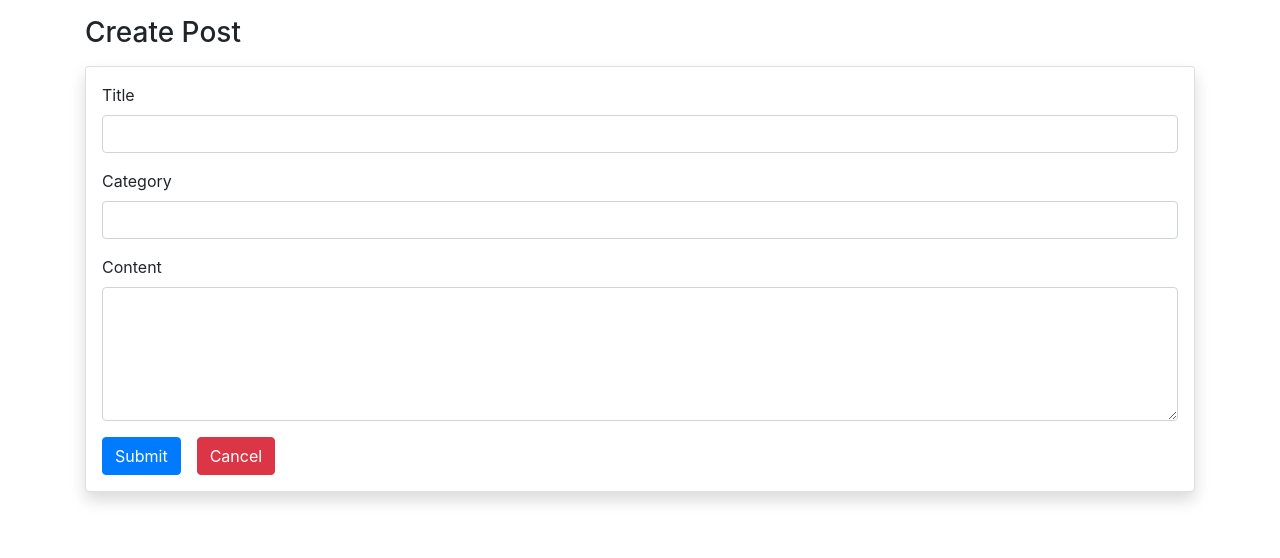
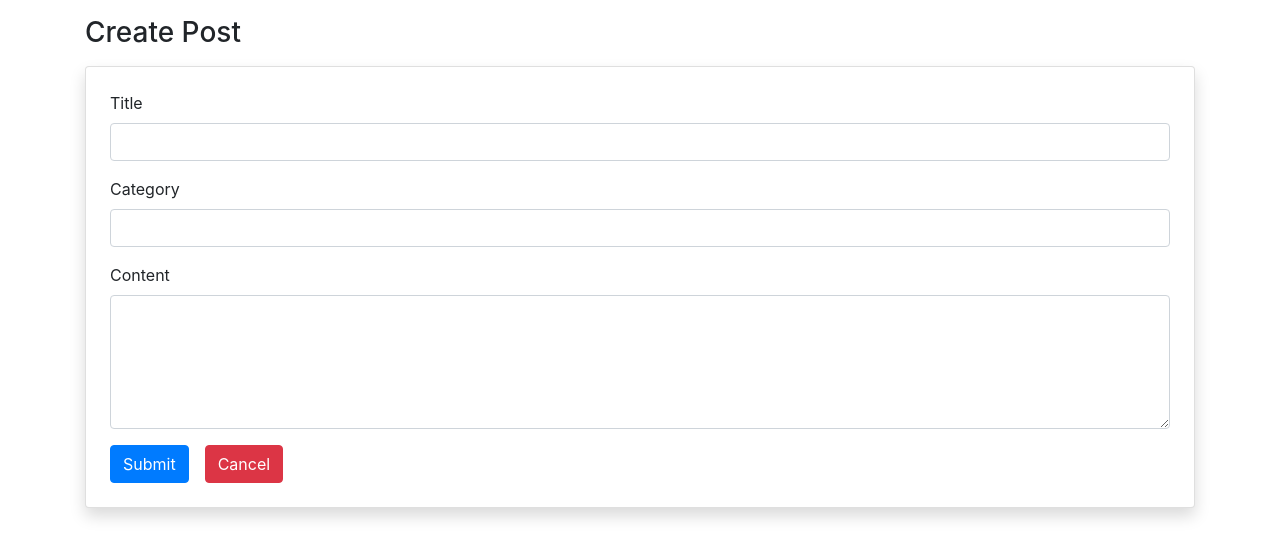
Before and after one commit to kowalus23/blog-posts, a React (Create React App) app: page /posts/new in a window 1280 px wide. Shown: the top 558 px of the page. Built offline with nearby package versions, Linux system fonts and the light colour scheme.

Commit message:
small - last update

```diff
--- a/src/js/components/PostNew.js
+++ b/src/js/components/PostNew.js
@@ -19,15 +19,13 @@ class PostNew extends React.Component {
     return (
       <div className="form-group">
         <label>{label}</label>
-        {
-          label !== 'Content'
-            ? <input className={className}  {...input} autoComplete={'off'}/>
-            : <textarea {...input} className={className} rows="5"/>
+        {label !== 'Content'
+          ? <input className={className} {...input} autoComplete={'off'}/>
+          : <textarea {...input} className={className} rows="5"/>
         }
-        {
-          touched && error
-            ? <small className="text-danger">{error}</small>
-            : null
+        {touched && error
+          ? <small className="text-danger">{error}</small>
+          : null
         }
       </div>
     )
@@ -42,7 +40,7 @@ class PostNew extends React.Component {
     return (
       <div>
         <h3 className="py-3 m-0">Create Post</h3>
-        <card className="card p-3">
+        <card className="card p-4">
           <form onSubmit={this.props.handleSubmit(this.onSubmit)}>
             <Field label="Title" name="title" component={this.renderField}/>
             <Field label="Category" name="categories" component={this.renderField}/>
```
